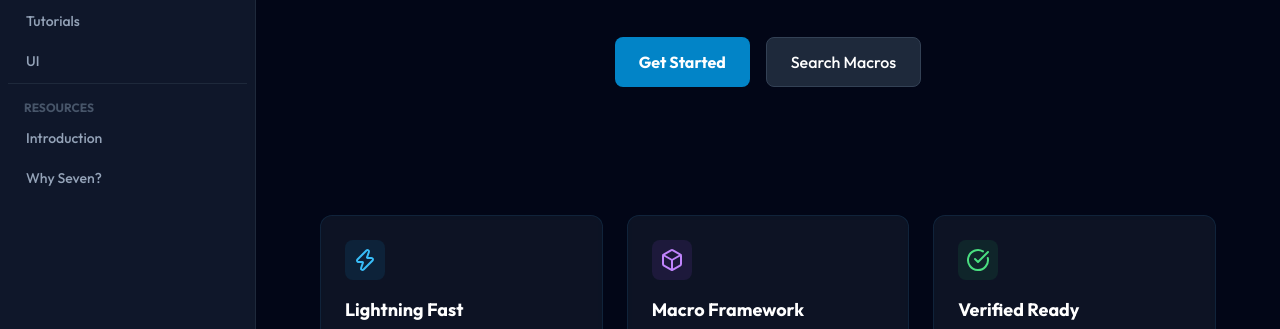
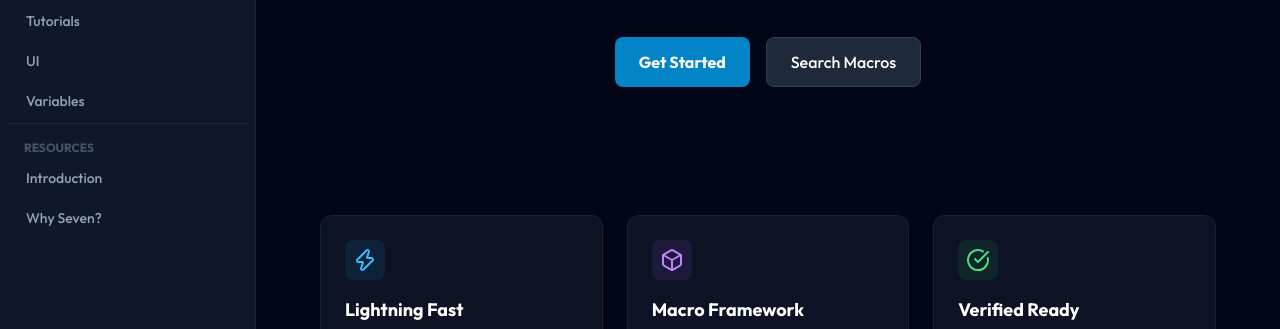
Before and after one commit to bryansmithsantos/seven-discord, a website: page docs/index.html in a window 1280 px wide. Shown: the part 411-740 px from the top of the page. Drawn offline with nearby package versions, Linux system fonts and the light colour scheme.

Commit message:
v2.5.18: Complete Documentation Update (Variables, Modals, Story)

```diff
--- a/docs/index.html
+++ b/docs/index.html
@@ -511,10 +511,21 @@
             { name: "s.setStatus", cat: "System", desc: "Sets the bot's status activity.", usage: "s.setStatus[type:playing; status:online; name:Seven-Discord]", example: "s.setStatus[type:watching; name:You]" },
             { name: "s.shutdown", cat: "System", desc: "Shuts down the bot.", usage: "s.shutdown", example: "s.shutdown" },
 
+            // VARIABLES
+            { name: "s.authorID", cat: "Variables", desc: "Returns the ID of the command author.", usage: "s.authorID", example: "s.ban[user:s.authorID]" },
+            { name: "s.username", cat: "Variables", desc: "Returns the username of the author.", usage: "s.username", example: "Hello s.username!" },
+            { name: "s.channelId", cat: "Variables", desc: "Returns the current channel ID.", usage: "s.channelId", example: "Current channel: s.channelId" },
+            { name: "s.serverName", cat: "Variables", desc: "Returns the Server ID (Legacy Name).", usage: "s.serverName", example: "s.serverName" },
+            { name: "s.content", cat: "Variables", desc: "Returns the raw message content.", usage: "s.content", example: "You said: s.content" },
+            { name: "s.arg", cat: "Variables", desc: "Returns a specific argument from the command.", usage: "s.arg[Index]", example: "s.arg[1]" },
+
             // SPECIAL TUTORIALS
             { name: "Aliases & Cooldowns", cat: "Tutorials", desc: "Commands now support 'aliases: [...]' and 'cooldown: 5' in config.", usage: "Config Only", example: "module.exports = { name: 'test', aliases: ['t'], cooldown: 10, ... }" },
             { name: "Modals (Easy)", cat: "Tutorials", desc: "Create Modals easily.", usage: "s.modal[id; title; s.input[...]]", example: "s.modal[id:form; title:Apply; s.input[id:name; label:Name]]" },
             { name: "Affiliates System", cat: "Tutorials", desc: "How to create an Affiliates/Partnership system using Buttons and Logic.", usage: "See Example", example: "s.embed[title:Partnership; desc:Click below to partner!] s.button[label:Apply; style:primary; id:apply_partner]\n\ns.onInteraction[apply_partner; \n  s.reply[Thank you for applying! We will review your server.]\n  s.log[New Partner App from s.authorID]\n]" },
+
+            // MISSING MACROS
+            { name: "s.modal", cat: "UI", desc: "Creates a Modal form. Must be used as a response to an interaction or command.", usage: "s.modal[id:my_modal; title:My Form; ...inputs]", example: "s.modal[id:apply; title:Apply Now; s.input[id:name; label:Name]]" },
         ];
 
         // LOGIC
```
